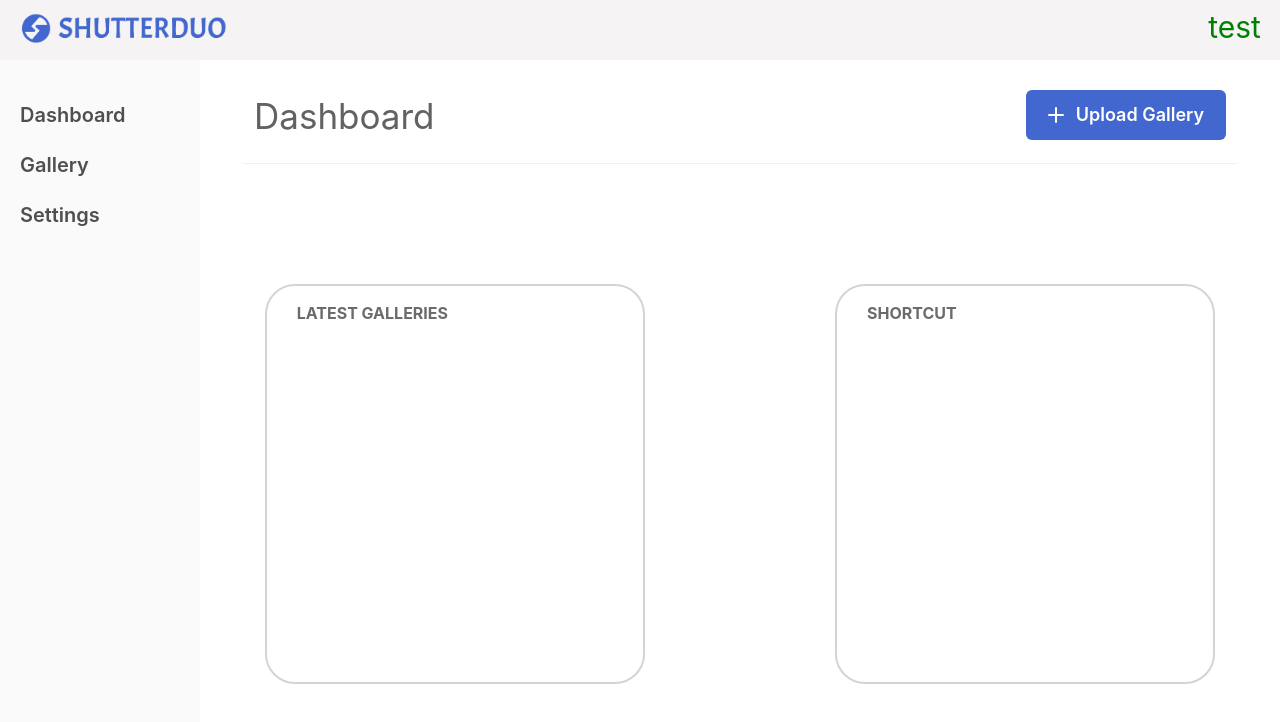
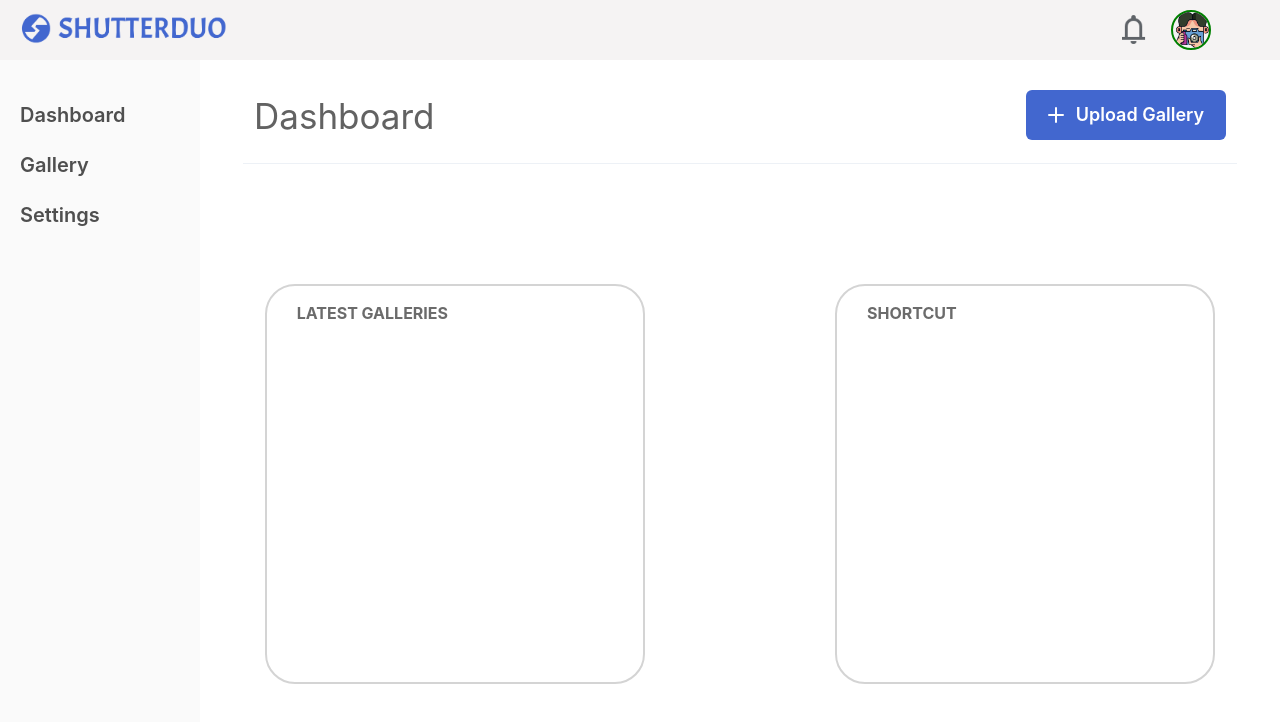
Before and after one commit to HelloSeaNation/ShutterDuo, a React (Create React App) app: page / in a window 1280 px wide. Shown: the top 722 px of the page. Built offline with nearby package versions, Linux system fonts and the light colour scheme.

Commit message:
Photographer profile

```diff
--- a/src/components/TopBar.tsx
+++ b/src/components/TopBar.tsx
@@ -12,13 +12,35 @@ const TopBar = () => {
           margin={"auto"}
         >
           <Box>
-            <Image src="./title.png" alt="shuttleduo" w={"26vh"} marginTop={"10px"} />
+            <Image
+              src="./title.png"
+              alt="shuttleduo"
+              w={"26vh"}
+              marginTop={"10px"}
+            />
           </Box>
           <Box>
             {/* insert alert icon and profile image */}
-            <Text fontSize={"30px"} color={"green"}marginTop={"5px"}>
-              test
-            </Text>
+            <Flex direction={"row"}>
+              <Image
+                src="../notification.png"
+                alt="alert"
+                w={"35px"}
+                h={"35px"}
+                marginTop={"12px"}
+                marginRight={"20px"}
+              />
+              <Image
+                src="../photography.png"
+                alt="profile"
+                w={"40px"}
+                h={"40px"}
+                borderRadius={"50%"}
+                marginTop={"10px"}
+                marginRight={"50px"}
+                border={"solid 2px green"}
+              />
+            </Flex>
           </Box>
         </Flex>
       </Box>
```
Also changed, not shown: public/notification.png (added), public/photography.png (added).
